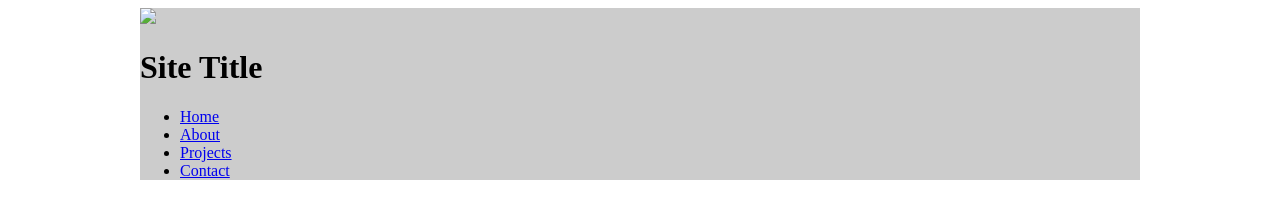
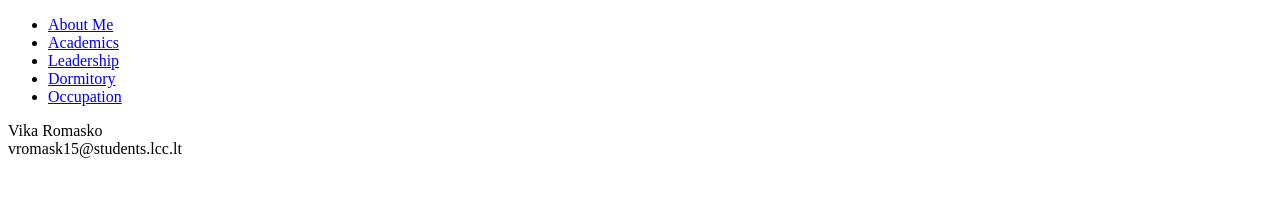
Before and after one commit to VikaR1/VikaR1.github.io, a plain HTML site: page index.html in a window 1280 px wide. Drawn offline with Linux system fonts and the light colour scheme.

Commit message:
Add files via upload

```diff
--- a/index.html
+++ b/index.html
@@ -1,33 +1,24 @@
 <!doctypehtml>
+
 <html>
   <head>
-    <title>Page 1</title>
-	<style>
-	/*This is css*/
-	#container{
-			width:1000px; /*or 100% - but we do notr want that*/
-			margin: 0 auto;
-			background-color: #CCCCCC;
-			}
-	</style>
+    <title>LCC Life</title>
   </head>
+
     <body>
-    <div id="container">
-		<div id="header">
-			<img src="logo.jpg"/>
-			<h1>Site Title</h1>
-			<nav id="mainmenu">
+      <div id="mainmenu">
 	    <ul>
-						<li><a href="index.html">Home</a></li>
-						<li><a href="about.html">About</a></li>
-						<li><a href="projects.html">Projects</a></li>
-						<li><a href="contact.html">Contact</a></li>
+	      <li><a href="index.html">About Me</a></li>
+          <li><a href="academics.html">Academics</a></li>
+		  <li><a href="leadership.html">Leadership</a></li>
+		  <li><a href="dormitory.html">Dormitory</a></li>
+		  <li><a href="occupation.html">Occupation</a></li>
 		  </ul>
-			</nav>
 	  </div>
-    <div id="content">
-	</div>
-	<div id="content">
-	</div>
+
+	  <footer>
+	  Vika Romasko <br/>
+	  vromask15@students.lcc.lt
+	  </footer>
     </body>
 </html>
```
Also changed, not shown: index.css (added, +11 -0 lines). Lines whose indentation alone changed are shown as unchanged.
